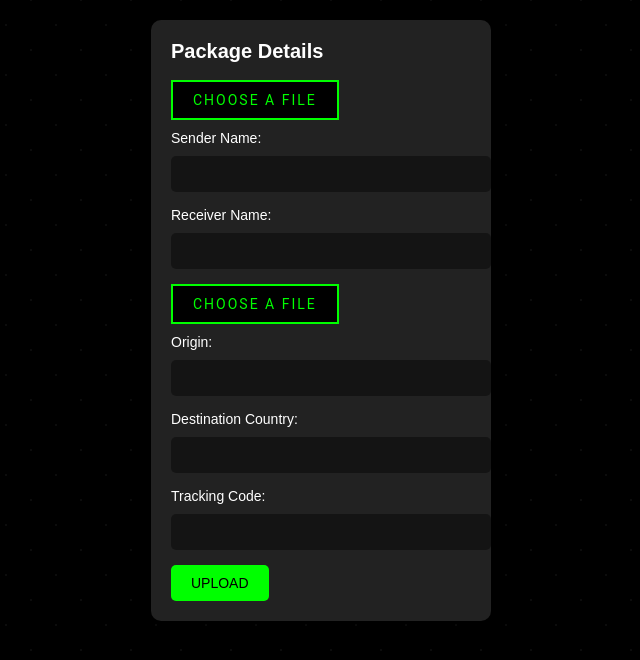
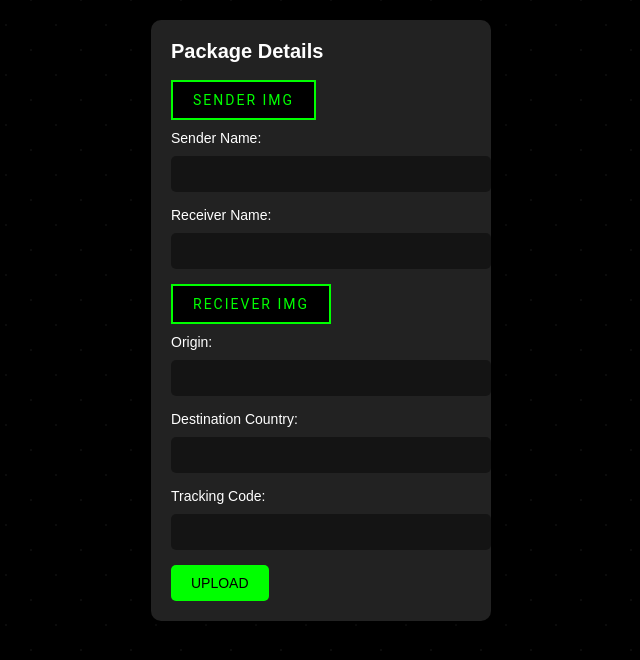
Before and after one commit to lenomed/TRUSTED-DELIVERY, a plain HTML site: page seaways/admin_/index.html in a window 1280 px wide. Shown: the whole page, without its empty margins (319-959 px from the left). Drawn offline with Linux system fonts and the light colour scheme; a script that the page names is missing.

Commit message:
eddited the choose file to individual name

```diff
--- a/seaways/admin_/index.html
+++ b/seaways/admin_/index.html
@@ -13,7 +13,7 @@
   <!--=================================______________________________________________________===================================== -->
 
       <input type="file" id="sender_img" class="file-input">
-      <label for="sender_img" class="file-input-label">Choose a file</label>
+      <label for="sender_img" class="file-input-label">Sender img</label>
 
       <label for="sender-name">Sender Name:</label>
       <input type="text" id="sender-name" required>
@@ -23,7 +23,7 @@
 
 
       <input type="file" id="reciever_img" class="file-input">
-      <label for="reciever_img" class="file-input-label">Choose a file</label>
+      <label for="reciever_img" class="file-input-label">Reciever img</label>
 
       <label for="origin">Origin:</label>
       <input type="text" id="origin" required>
```
